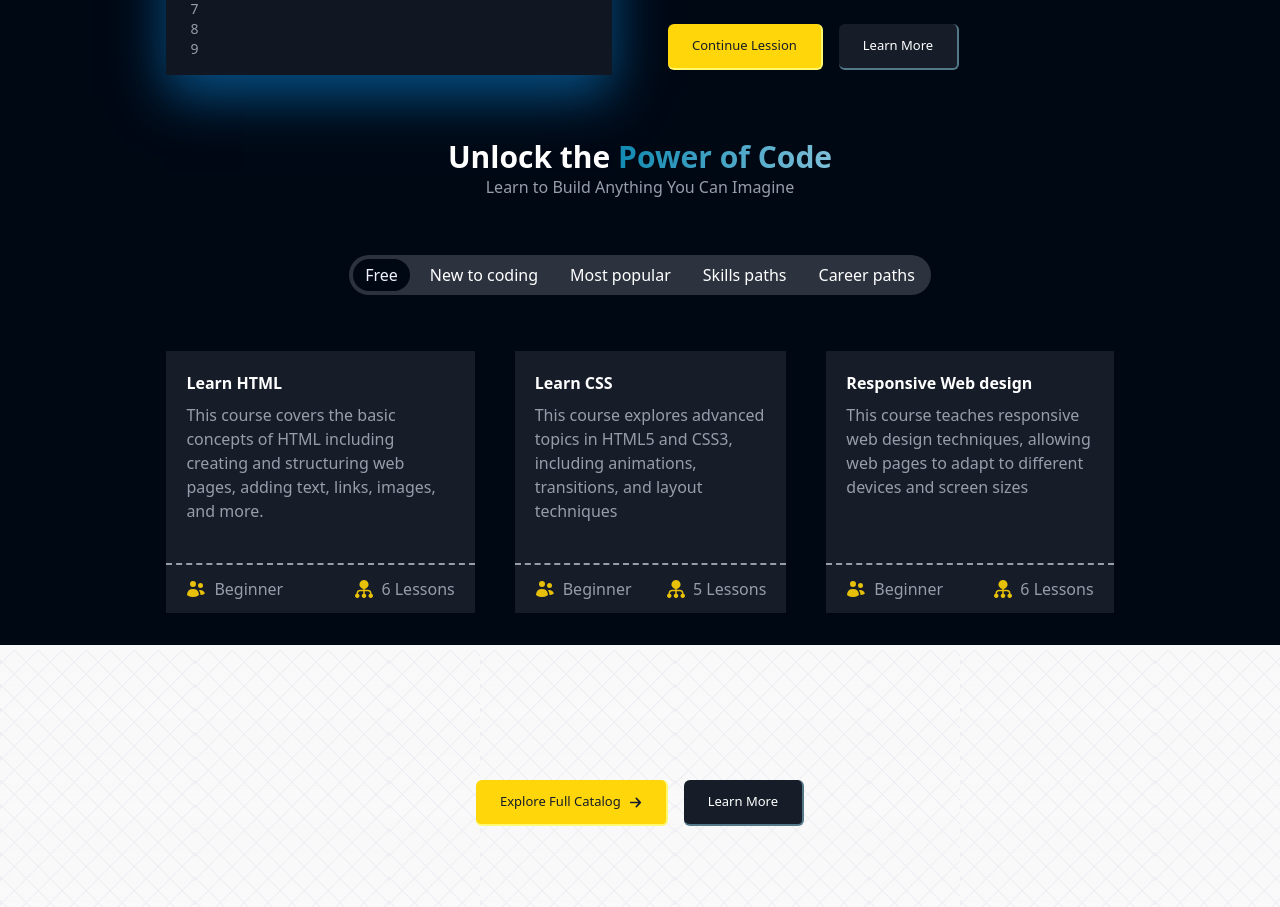
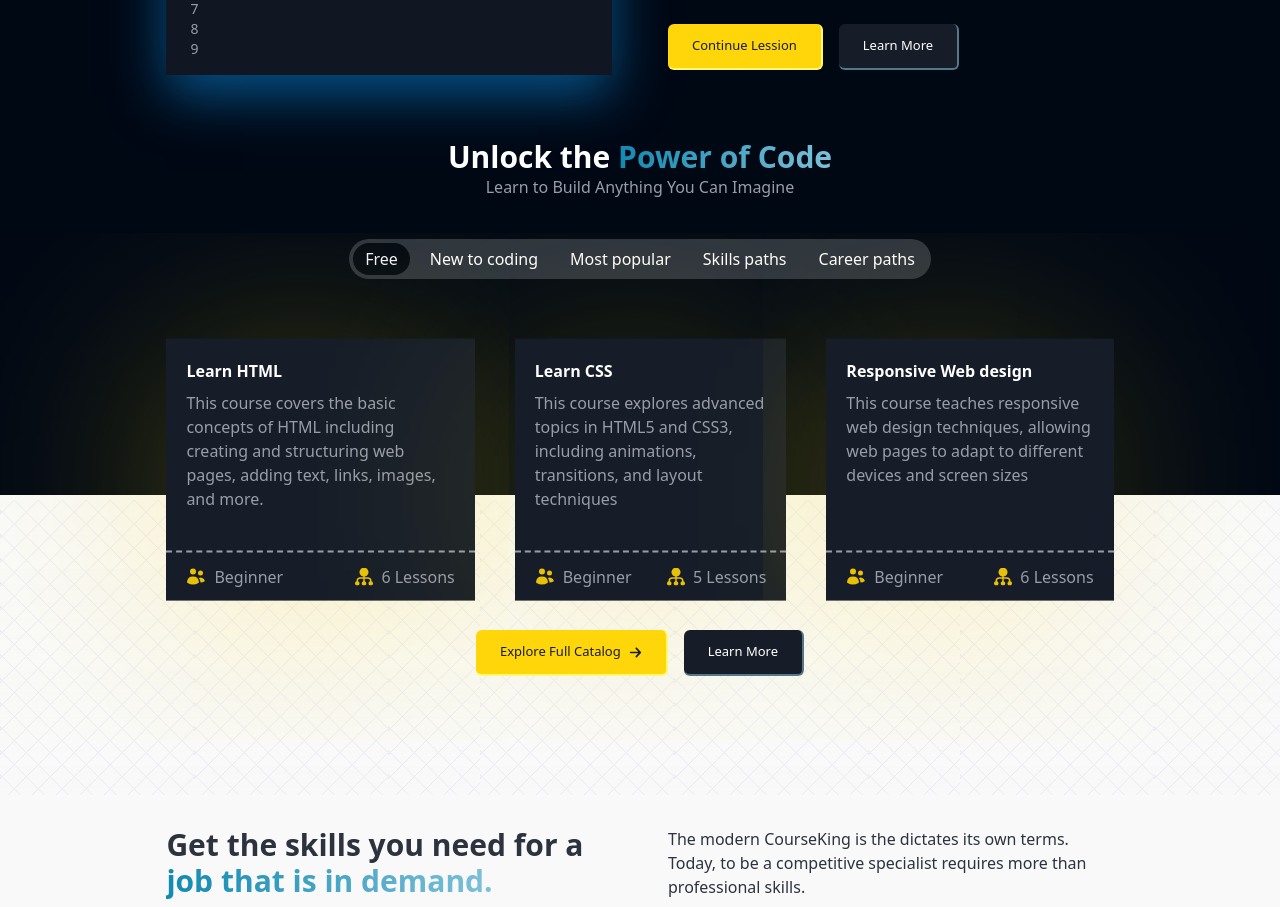
Before and after one commit to soumya1001/CourseKing, a React (Create React App) app: page / in a window 1280 px wide. Shown: the part 918-1825 px from the top of the page. Built offline with nearby package versions, Linux system fonts and the light colour scheme.

Commit message:
prev work

```diff
--- a/src/components/core/homepage/CourseCard.jsx
+++ b/src/components/core/homepage/CourseCard.jsx
@@ -3,7 +3,7 @@ import userIcon from '../../../assets/CourseCardIcons/user.svg'
 import chartTree from '../../../assets/CourseCardIcons/chart-tree.svg'
 function CourseCard({course,currentCard,setCurrentCard}) {
   return (
-    <div className={`bg-richblack-800 flex flex-col gap-5 justify-between hover:shadow-[10px_10px_0px_0px_rgba(255,214,10,1)] transition duration-150`} onClick={()=>setCurrentCard(course.heading)}>
+    <div className={`bg-richblack-800 flex flex-col gap-5 justify-between transition duration-150 hover:backdrop-blur-md hover:bg-opacity-90 shadow-[-20px_20px_300px_-70px_rgba(255,214,10,1)] border-spacing-1 border-richblack-5`} onClick={()=>setCurrentCard(course.heading)}>
         <div className='p-5'>
             <h1 className='font-semibold pb-2'>{course.heading}</h1>
             <p className='text-sx text-richblack-200'>{course.description}</p>
--- a/src/components/core/homepage/UnlockThePowerOfCode.jsx
+++ b/src/components/core/homepage/UnlockThePowerOfCode.jsx
@@ -13,10 +13,10 @@ function UnlockThePowerOfCode() {
         setCurrentCard(newTabObj[0].courses[0].heading)
     }
   return (
-    <div className='py-8 p-2 sm:px-[13%] flex flex-col mx-auto items-center text-white justify-start gap-14'>
+      <div className='py-8 p-2 sm:px-[13%] flex flex-col mx-auto items-center text-white justify-start gap-10'>
           <div>
               <h1 className='font-semibold text-3xl text-center'>
-                Unlock the <HighlightedText  text={"Power of Code"}/>
+                  Unlock the <HighlightedText text={"Power of Code"} />
               </h1>
               <p className='text-sx text-center text-richblack-200'>
                   Learn to Build Anything You Can Imagine
@@ -24,23 +24,25 @@ function UnlockThePowerOfCode() {
           </div>
           <div className='bg-richblack-700  flex flex-row gap-2 p-1 rounded-full'>
               {
-                HomePageExplore.map((e)=> e.tag).map((tag,i)=>{
-                    return(
-                        <div key={i} className={`text-[16px] rounded-full px-3 py-1 font-normal cursor-pointer ${currentTab === tag ? "bg-richblack-900 text-richblack-5" : ""} hover:bg-richblack-900 hover:text-richblack-5  transition duration-150`} onClick={()=>{changeTab(tag)}}>
+                  HomePageExplore.map((e) => e.tag).map((tag, i) => {
+                      return (
+                          <div key={i} className={`text-[16px] rounded-full px-3 py-1 font-normal cursor-pointer ${currentTab === tag ? "bg-richblack-900 text-richblack-5" : ""} hover:bg-richblack-900 hover:text-richblack-5  transition duration-150`} onClick={() => { changeTab(tag) }}>
                               {tag}
                           </div>
                       )
                   })
               }
           </div>
-        <div className='flex lg:flex-row sm:flex-row flex-col gap-10'>
+          <div className='relative sm:h-36 flex flex-col justify-center items-center w-[100%]'>
+              <div className='sm:absolute flex lg:flex-row sm:flex-row flex-col gap-2 md:gap-10 sm:translate-y-[30%]'>
                   {
-                courses.map((course,i)=>{
-                    return(
-                        <CourseCard course={course} key={i} currentCard={currentCard} setCurrentCard={setCurrentCard}/>
+                      courses.map((course, i) => {
+                          return (
+                              <CourseCard course={course} key={i} currentCard={currentCard} setCurrentCard={setCurrentCard} />
                           )
                       })
                   }
+              </div>
           </div>
       </div>
   )
--- a/src/pages/Home.jsx
+++ b/src/pages/Home.jsx
@@ -78,11 +78,9 @@ function Home() {
             </div>
         </div>
         <UnlockThePowerOfCode/>
-
-        {/*  section 4*/}
           <div className='bg-pure-greys-5 text-richblack-700'>
-              <div className='homepage_bg h-[300px]'>
-                  <div className='h-[300px] text-richblack-700 relative pt-4 flex flex-row gap-4 items-center justify-center'>
+              <div className='homepage_bg sm:h-[300px] h-[100px]'>
+                  <div className='sm:h-[300px] h-[100px] text-richblack-700 relative sm:pt-40 md:pt-40 lg:pt-4 pt-0 flex flex-row gap-4 items-center justify-center'>
                       <CummonButton button_text={"Explore Full Catalog"} icon={<FaArrowRight />} active={true} linked_to={"/"} />
                       <CummonButton button_text={"Learn More"} active={false} linked_to={"/"} />
                   </div>
@@ -110,7 +108,7 @@ function Home() {
                 <div className='text-3xl font-semibold'>
                     Your swiss knife for <HighlightedText text={"learning any language"} />
                 </div>
-                <p className='w-[70%] text-center'>
+                <p className='sm:w-[70%] sm:text-center'>
                     Using spin making learning multiple languages easy. with 20+ languages realistic voice-over, progress tracking, custom schedule and more.
                 </p>
             </div>
```
Also changed, not shown: src/components/core/homepage/TimelineSection.jsx (line endings or trailing spaces). Lines whose indentation alone changed are shown as unchanged.
